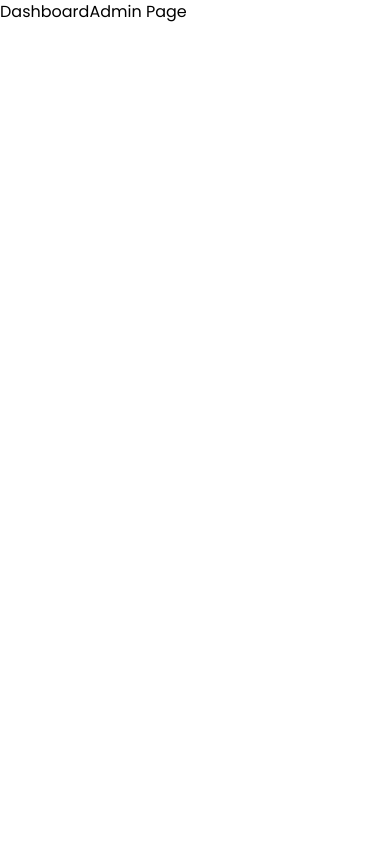
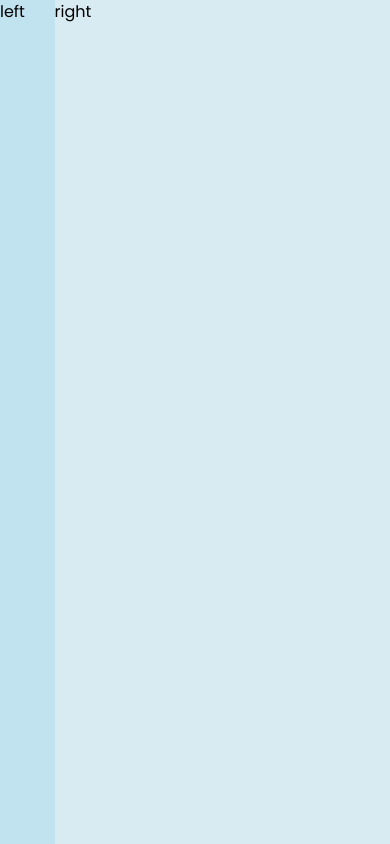
Before and after one commit to Nimira43/Xue, a Next.js app: page /admin in a window 390 px wide. Built offline with nearby package versions, Linux system fonts and the light colour scheme.

Commit message:
Setting up Dashboard layboard and media queries.

```diff
--- a/src/app/(dashboard)/layout.tsx
+++ b/src/app/(dashboard)/layout.tsx
@@ -6,8 +6,9 @@ export default function DashboardLayout({
   return (
     <html lang='en'>
       <div className='h-screen flex'>
-        Dashboard
-        {children}
+        <div className="w-[14%] md:w-[8%] lg:w-[16%] bg-[#c1e2ef]">left</div>
+
+        <div className="w-[86%] md:w-[92%] lg:w-[84%] bg-[#d8ebf2]">right</div>
       </div>
     </html>
   )
--- a/src/app/globals.css
+++ b/src/app/globals.css
@@ -6,9 +6,11 @@
 
 
 :root {
-  --blue-extra-light: #c1e2ef;
-  --blue-light: #87ceeb;
-  --blue-medium: #3db2e0;
+  --blue-extra-light: #d8ebf2;
+  --blue-light: #c1e2ef;
+  --blue-medium-light: #87ceeb;
+  --blue-medium: #5bbadf;
+  --blue-medium-dark: #3db2e0;
   --blue-dark: #0f94c8;
   --blue-extra-dark: #016992;
 
```
